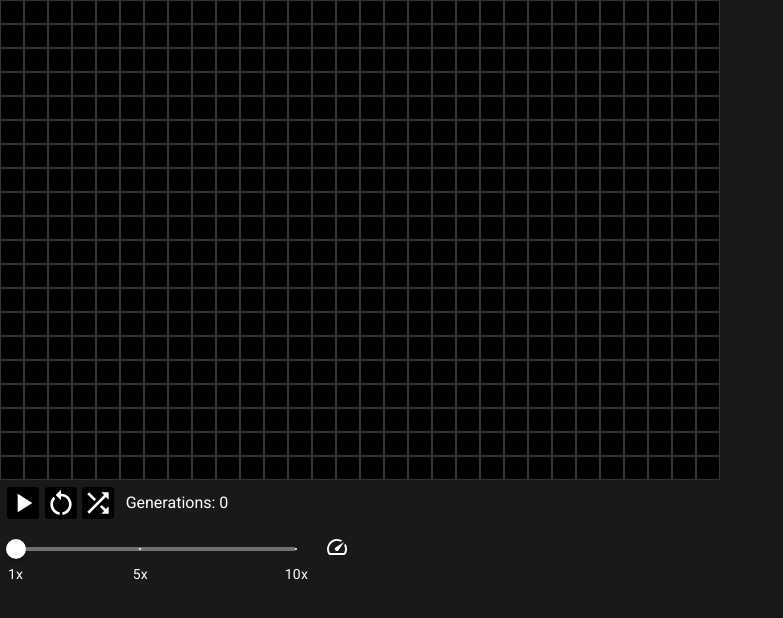
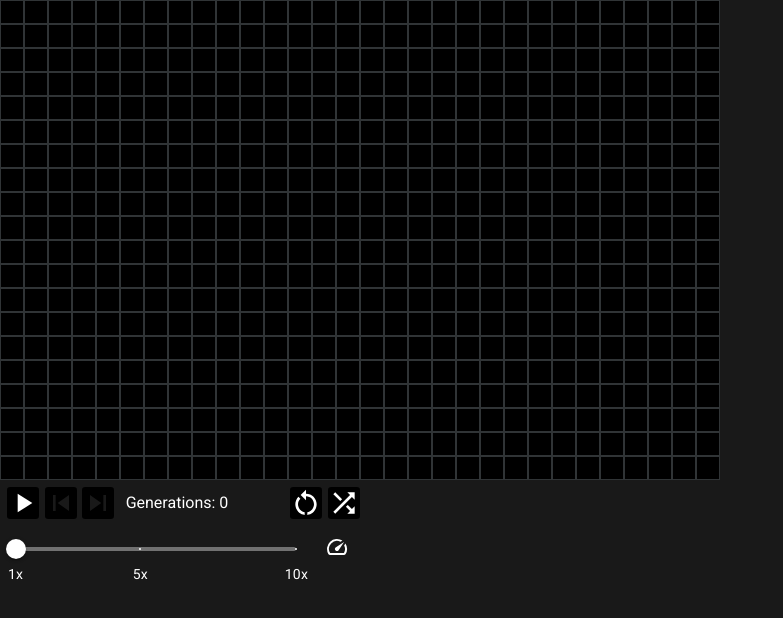
Before and after one commit to fe-sak/game-of-life, a React (Create React App) app: page / in a window 1280 px wide. Shown: the top 618 px of the page, without its empty margins (0-783 px from the left). Built offline with nearby package versions, Linux system fonts and the light colour scheme.

Commit message:
feat: retrocede and advance generations

```diff
--- a/src/components/GameOfLife/components/GridControls/index.tsx
+++ b/src/components/GameOfLife/components/GridControls/index.tsx
@@ -10,6 +10,8 @@ import {
   StyledPlayArrowIcon,
   StyledRestartAltIcon,
   StyledShuffleIcon,
+  StyledSkipNextIcon,
+  StyledSkipPreviousIcon,
   StyledStopIcon,
 } from './styles';
 
@@ -57,11 +59,42 @@ const GridControls: FC<Props> = ({
     generations.current.length = 0;
   };
 
+  const retrocede = () => {
+    setCurrentGeneration((currentValue) => currentValue - 1);
+
+    const previousGen = generations.current[currentGeneration - 1];
+    setGrid(previousGen);
+  };
+
+  const advance = () => {
+    setCurrentGeneration((currentValue) => currentValue + 1);
+
+    const nextGen = generations.current[currentGeneration + 1];
+    setGrid(nextGen);
+  };
+
   return (
     <Container>
       <ButtonContainer onClick={toggleRunning}>
         {running ? <StyledStopIcon /> : <StyledPlayArrowIcon />}
       </ButtonContainer>
+
+      <ButtonContainer
+        onClick={retrocede}
+        disabled={currentGeneration <= 0 || running}
+      >
+        <StyledSkipPreviousIcon />
+      </ButtonContainer>
+
+      <ButtonContainer
+        onClick={advance}
+        disabled={
+          currentGeneration >= generations.current.length - 1 || running
+        }
+      >
+        <StyledSkipNextIcon />
+      </ButtonContainer>
+      <span>Generations: {currentGeneration}</span>
 
       <ButtonContainer onClick={clearGrid}>
         <StyledRestartAltIcon />
@@ -70,7 +103,6 @@ const GridControls: FC<Props> = ({
       <ButtonContainer onClick={randomGrid}>
         <StyledShuffleIcon />
       </ButtonContainer>
-      <span>Generations: {currentGeneration}</span>
     </Container>
   );
 };
--- a/src/components/GameOfLife/components/GridControls/styles.ts
+++ b/src/components/GameOfLife/components/GridControls/styles.ts
@@ -3,6 +3,8 @@ import PlayArrowIcon from '@mui/icons-material/PlayArrow';
 import StopIcon from '@mui/icons-material/Stop';
 import ShuffleIcon from '@mui/icons-material/Shuffle';
 import RestartAltIcon from '@mui/icons-material/RestartAlt';
+import SkipPreviousIcon from '@mui/icons-material/SkipPrevious';
+import SkipNextIcon from '@mui/icons-material/SkipNext';
 
 export const Container = styled('div')`
   max-width: 80%;
@@ -18,22 +20,36 @@ export const Container = styled('div')`
 
   span {
     margin-left: 1%;
+    margin-right: 10%;
     color: white;
   }
 `;
 
-export const ButtonContainer = styled('div')`
+export const ButtonContainer = styled('div')<{ disabled?: boolean }>`
   background-color: black;
   height: fit-content;
   border-radius: 10%;
   display: flex;
   justify-content: center;
   align-items: center;
+
+  svg {
+    color: white;
+  }
+
+  ${({ disabled }) =>
+    disabled
+      ? `
+    pointer-events: none;
+
+    svg {
+      color: #191919;
+    }
+  `
+      : ''}
 `;
 
 export const StyledPlayArrowIcon = styled(PlayArrowIcon)`
-  color: white;
-
   :hover {
     color: lime;
     filter: drop-shadow(0 0 10px lime);
@@ -41,8 +57,6 @@ export const StyledPlayArrowIcon = styled(PlayArrowIcon)`
 `;
 
 export const StyledStopIcon = styled(StopIcon)`
-  color: white;
-
   :hover {
     color: red;
     filter: drop-shadow(0 0 10px red);
@@ -50,18 +64,29 @@ export const StyledStopIcon = styled(StopIcon)`
 `;
 
 export const StyledShuffleIcon = styled(ShuffleIcon)`
-  color: white;
-
   :hover {
     color: #0074ff;
     filter: drop-shadow(0 0 10px #0074ff);
   }
 `;
+
 export const StyledRestartAltIcon = styled(RestartAltIcon)`
-  color: white;
-
   :hover {
     color: yellow;
     filter: drop-shadow(0 0 10px yellow);
   }
 `;
+
+export const StyledSkipPreviousIcon = styled(SkipPreviousIcon)`
+  :hover {
+    color: #ff00fa;
+    filter: drop-shadow(0 0 10px #ff00fa);
+  }
+`;
+
+export const StyledSkipNextIcon = styled(SkipNextIcon)`
+  :hover {
+    color: #ff00fa;
+    filter: drop-shadow(0 0 10px #ff00fa);
+  }
+`;
--- a/src/components/GameOfLife/index.tsx
+++ b/src/components/GameOfLife/index.tsx
@@ -24,16 +24,19 @@ const GameOfLife: FC = () => {
   speedRef.current = speed;
 
   const pushGridToGenerations = () => {
-    if (running) generations.current.push(grid);
-    // console.log(generations.current);
+    if (running && currentGeneration >= generations.current.length)
+      generations.current.push(grid);
   };
-  useEffect(pushGridToGenerations, [grid]);
+  useEffect(pushGridToGenerations, [currentGeneration]);
 
   const toggleRunning = () => {
     runningRef.current = !running;
     setRunning((running) => !running);
 
     if (!running) runSimulation();
+
+    if (!running && generations.current.length === 0)
+      generations.current.push(grid);
   };
 
   const simulationTimeouts: { current: NodeJS.Timeout[] } = useRef([]);
@@ -82,7 +85,6 @@ const GameOfLife: FC = () => {
 
       return newGrid;
     });
-    // console.log([...generations.current]);
 
     setCurrentGeneration((currentValue) => currentValue + 1);
 
```
